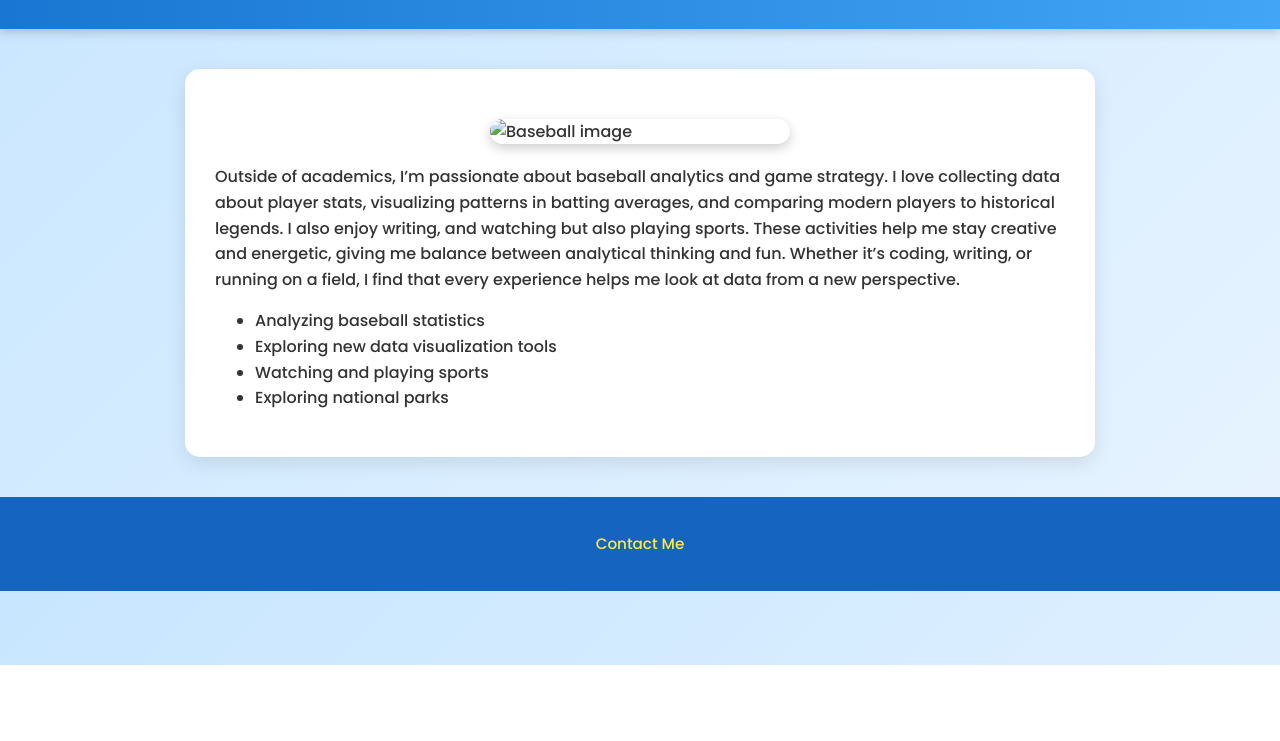
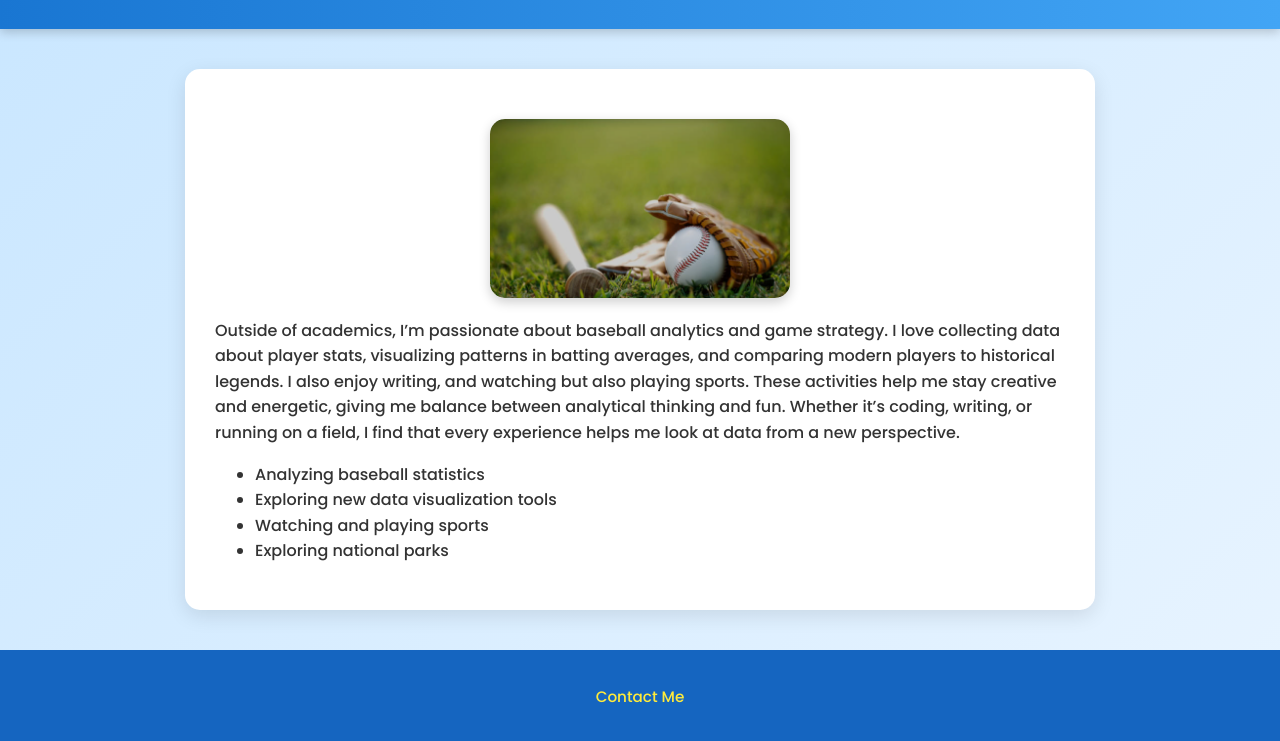
Before and after one commit to Diaz0705/diaz0705.github.io, a plain HTML site: page hobbies.html in a window 1280 px wide. Shown: the part 135-876 px from the top of the page. Before the commit the page ends 800 px from the top, so only its background shows below. Drawn offline with Linux system fonts and the light colour scheme.

Commit message:
Update hobbies.html

```diff
--- a/hobbies.html
+++ b/hobbies.html
@@ -16,7 +16,7 @@
   </header>
 
   <section>
-    <img src="images/imageofbaseball.jpg" alt="Baseball image" width="300">
+    <img src="images/imageofbaseball.png" alt="Baseball image" width="300">
     <p>
       Outside of academics, I’m passionate about baseball analytics and game strategy. I love collecting data about
       player stats, visualizing patterns in batting averages, and comparing modern players to historical legends.
```
